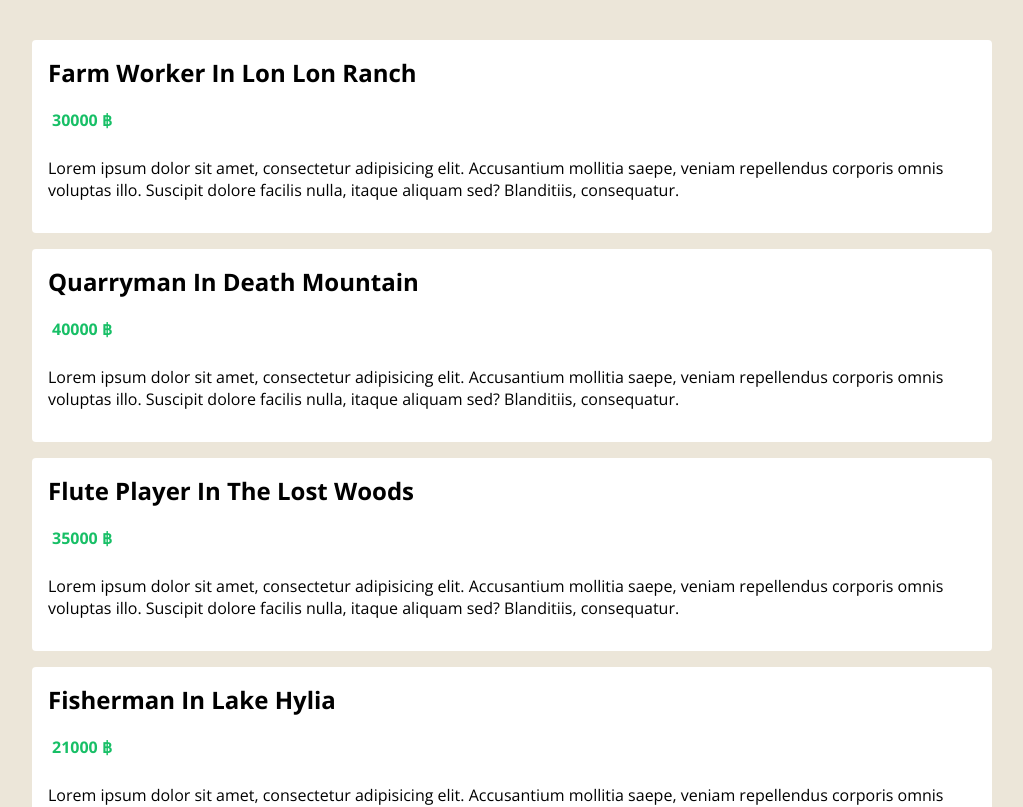
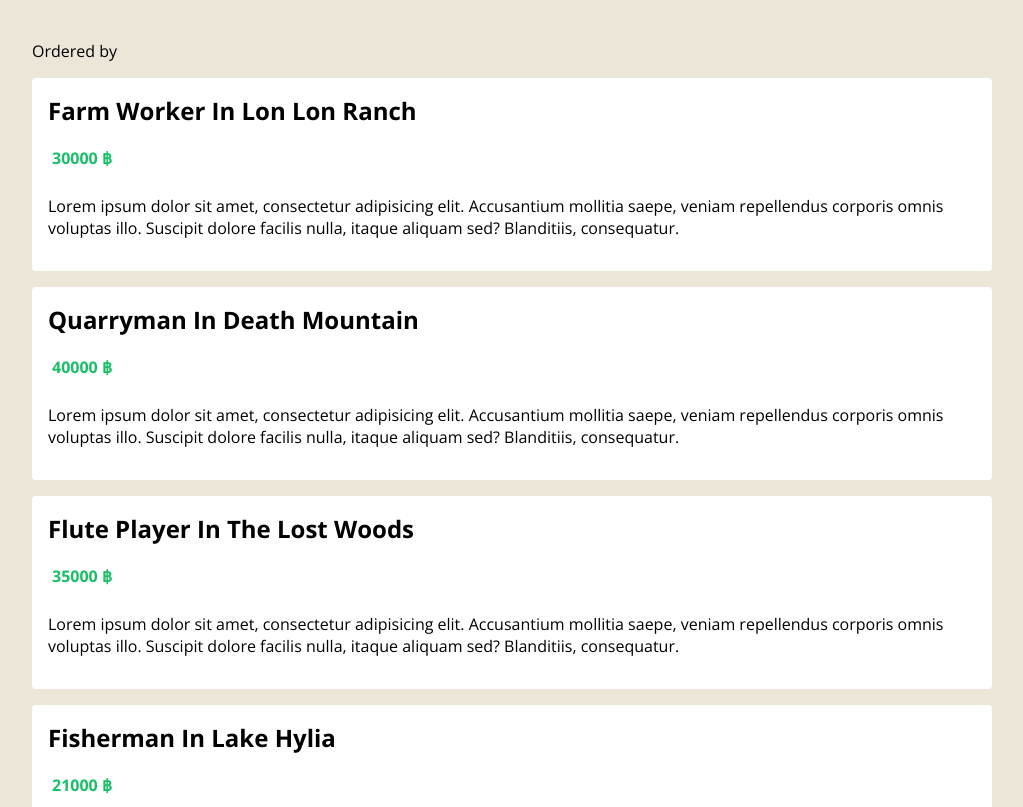
Before and after one commit to danyouknowme/hyrule-jobs, a Vue app: page / in a window 1280 px wide. Shown: the top 807 px of the page, without its empty margins (128-1151 px from the left). Built offline with nearby package versions, Linux system fonts and the light colour scheme.

Commit message:
create prop order

```diff
--- a/src/components/JobList.vue
+++ b/src/components/JobList.vue
@@ -1,5 +1,6 @@
 <template>
     <div class="job-list">
+        <p>Ordered by {{ order }}</p>
         <ul>
             <li v-for="job in jobs" :key="job.id">
                 <h2>{{ job.title}} in {{ job.location }}</h2>
@@ -20,12 +21,17 @@
 <script lang="ts">
 import { defineComponent, PropType } from 'vue'
 import Job from '../types/Job';
+import OrderTerm from '../types/OrderTerm';
 
 export default defineComponent({
     props: {
         jobs: {
             required: true,
             type: Array as PropType<Job[]>,
+        },
+        order: {
+            required: true,
+            type: String as PropType<OrderTerm>
         }
     }
 })
```
